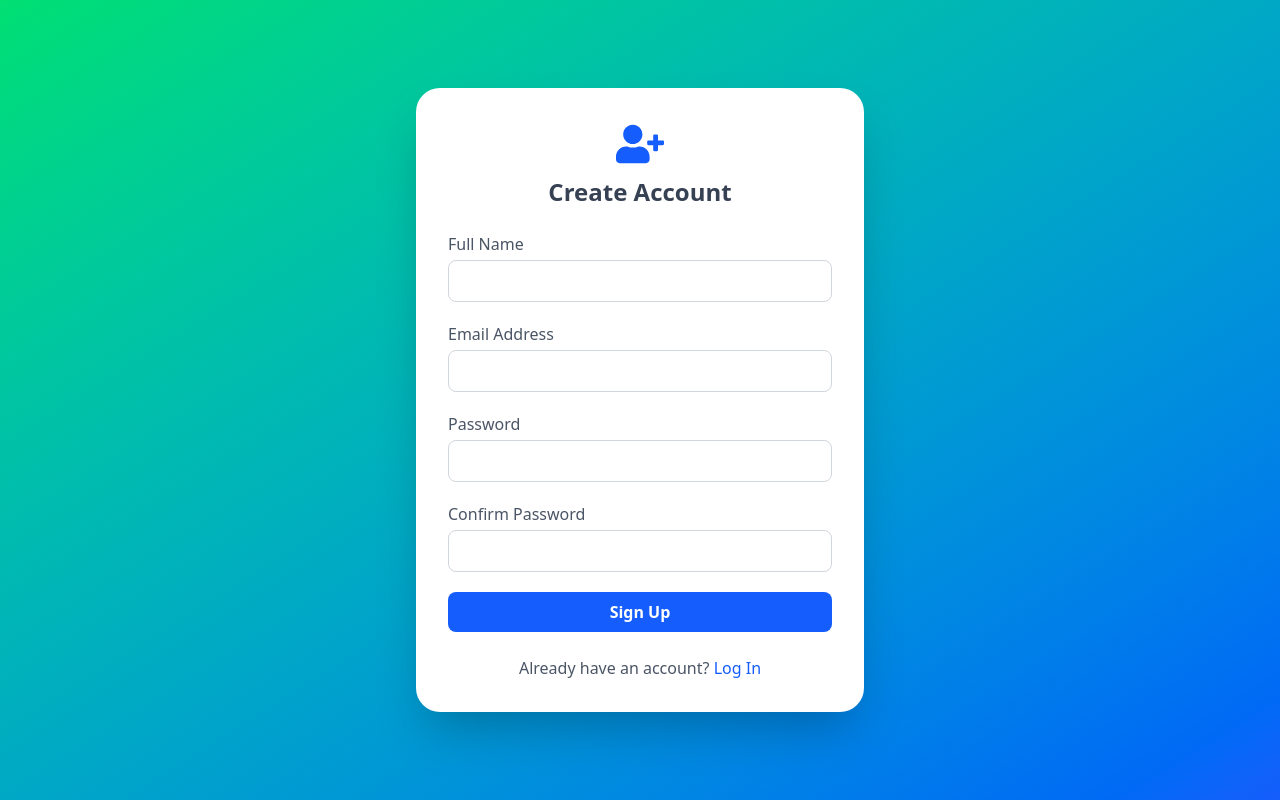
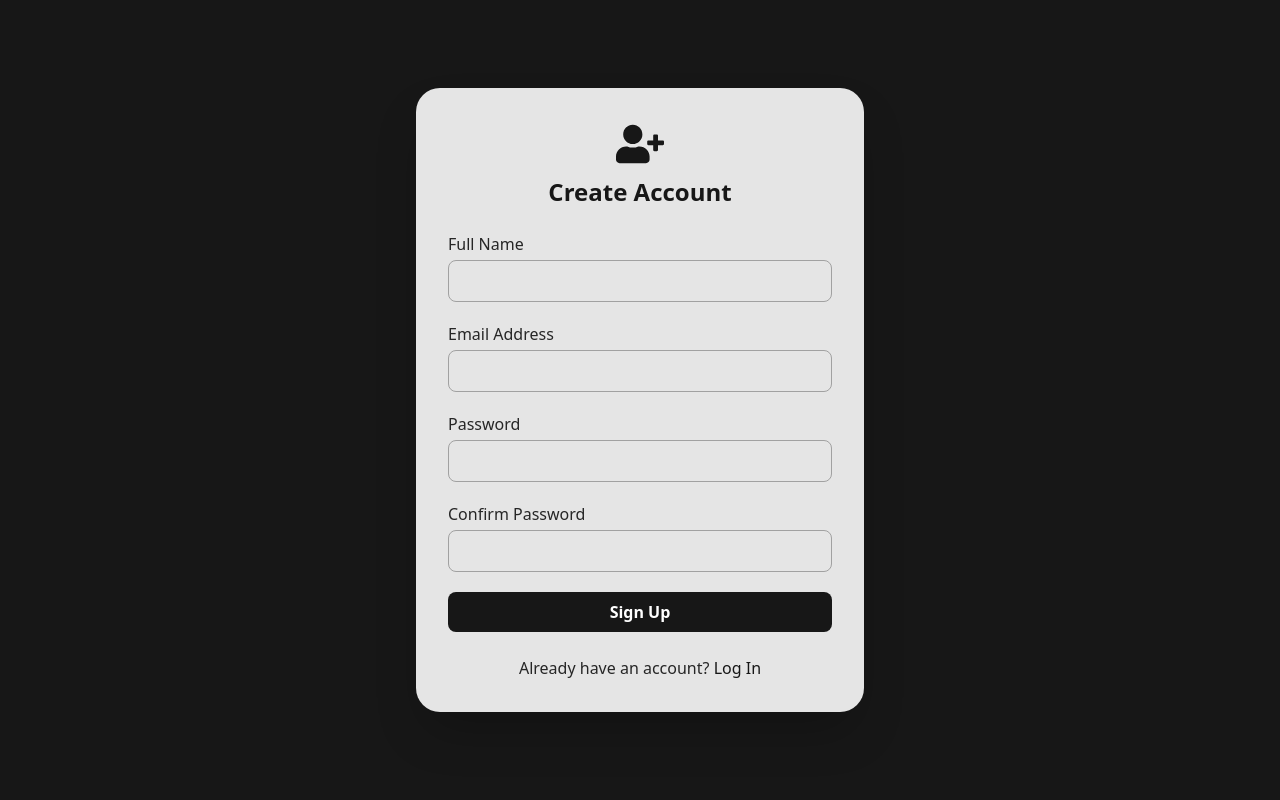
Before and after one commit to AzzamAlshaye/W7-D4-Hw, a React (Vite) app: page /register in a window 1280 px wide. Built offline with nearby package versions, Linux system fonts and the light colour scheme.

Commit message:
nav done

```diff
--- a/package.json
+++ b/package.json
@@ -1,5 +1,5 @@
 {
-  "name": "w7-d4-lab1",
+  "name": "w7-d4-hw",
   "private": true,
   "version": "0.0.0",
   "type": "module",
--- a/src/components/Navbar.jsx
+++ b/src/components/Navbar.jsx
@@ -15,14 +15,14 @@ export default function Navbar() {
     const isAuth = localStorage.getItem("isAuthenticated") === "true";
     setAuth(isAuth);
     if (isAuth) {
-      const storedUser = JSON.parse(localStorage.getItem("user") || "{}");
-      setUserName(storedUser.fullName || "");
+      const fullName = localStorage.getItem("fullName");
+      setUserName(fullName || "");
     }
   }, []);
 
   const handleLogout = () => {
     localStorage.removeItem("isAuthenticated");
-    localStorage.removeItem("user");
+    localStorage.removeItem("fullName");
     setAuth(false);
     navigate("/login");
   };
@@ -72,11 +72,11 @@ export default function Navbar() {
           ) : (
             <>
               <span className="block px-6 py-3 font-medium text-black">
-                {userName}
+                {`Welcome , ${userName}`}
               </span>
               <button
                 onClick={handleLogout}
-                className="block px-6 py-3 font-medium rounded-md text-black hover:bg-neutral-900 hover:text-white"
+                className="block px-6 py-3 font-medium rounded-md text-black hover:bg-neutral-900 hover:text-white border"
               >
                 Logout
               </button>
@@ -141,15 +141,15 @@ export default function Navbar() {
             </>
           ) : (
             <>
-              <span className="px-6 py-3 font-medium text-black">
-                {userName}
+              <span className="px-3 py-3 font-medium text-black">
+                {`Welcome , ${userName}`}
               </span>
               <button
                 onClick={() => {
                   handleLogout();
                   setMenuOpen(false);
                 }}
-                className="px-6 py-3 font-medium rounded-md text-black hover:bg-neutral-900 hover:text-white"
+                className="px-6 py-3 font-medium rounded-md text-black hover:bg-neutral-900 hover:text-white border"
               >
                 Logout
               </button>
--- a/src/pages/LoginPage.jsx
+++ b/src/pages/LoginPage.jsx
@@ -25,17 +25,15 @@ export default function LoginPage() {
 
   const onSubmit = async (values, { setSubmitting }) => {
     try {
-      // fetch user by email
       const resp = await axios.get(
         "https://68370703664e72d28e432cf6.mockapi.io/login",
         { params: { email: values.email } }
       );
-
       const users = resp.data;
       if (users.length === 0) {
         toast.error("No account found with that email.");
       } else {
-        const user = users[0]; // assume unique emails
+        const user = users[0];
         if (user.password === values.password) {
           localStorage.setItem("isAuthenticated", "true");
           localStorage.setItem("fullName", user.fullName);
@@ -56,10 +54,15 @@ export default function LoginPage() {
   };
 
   return (
-    <div className="min-h-screen flex items-center justify-center bg-gradient-to-br from-green-400 to-blue-600 p-6">
+    <div className="min-h-screen flex items-center justify-center bg-neutral-900 p-6">
       <ToastContainer position="top-center" />
-      <div className="bg-white bg-opacity-90 backdrop-blur-lg shadow-2xl rounded-3xl max-w-md w-full p-8">
-        <h2 className="text-3xl font-bold text-gray-700 mb-6 text-center">
+      <div className="bg-neutral-200 shadow-2xl rounded-3xl max-w-md w-full p-8">
+        <img
+          src="logo.svg"
+          alt=""
+          className="h-30 flex justify-center items-center w-full"
+        />
+        <h2 className="text-3xl font-bold text-neutral-900 mb-6 text-center">
           Log In
         </h2>
 
@@ -73,7 +76,7 @@ export default function LoginPage() {
               <div>
                 <label
                   htmlFor="email"
-                  className="block text-gray-600 font-medium mb-1"
+                  className="block text-neutral-800 font-medium mb-1"
                 >
                   Email Address
                 </label>
@@ -81,7 +84,7 @@ export default function LoginPage() {
                   type="email"
                   id="email"
                   name="email"
-                  className="w-full px-4 py-2 border border-gray-300 rounded-lg focus:outline-none focus:ring-2 focus:ring-blue-300"
+                  className="w-full px-4 py-2 border border-neutral-400 rounded-lg focus:outline-none focus:ring-2 focus:ring-neutral-500"
                 />
                 <ErrorMessage
                   name="email"
@@ -93,7 +96,7 @@ export default function LoginPage() {
               <div>
                 <label
                   htmlFor="password"
-                  className="block text-gray-600 font-medium mb-1"
+                  className="block text-neutral-800 font-medium mb-1"
                 >
                   Password
                 </label>
@@ -101,7 +104,7 @@ export default function LoginPage() {
                   type="password"
                   id="password"
                   name="password"
-                  className="w-full px-4 py-2 border border-gray-300 rounded-lg focus:outline-none focus:ring-2 focus:ring-blue-300"
+                  className="w-full px-4 py-2 border border-neutral-400 rounded-lg focus:outline-none focus:ring-2 focus:ring-neutral-500"
                 />
                 <ErrorMessage
                   name="password"
@@ -113,7 +116,7 @@ export default function LoginPage() {
               <button
                 type="submit"
                 disabled={isSubmitting}
-                className="w-full py-2 bg-blue-600 text-white font-semibold rounded-lg hover:bg-blue-700 transition disabled:opacity-50"
+                className="w-full py-2 bg-neutral-900 text-white font-semibold rounded-lg hover:bg-neutral-800 transition disabled:opacity-50"
               >
                 {isSubmitting ? "Logging In..." : "Log In"}
               </button>
@@ -121,11 +124,11 @@ export default function LoginPage() {
           )}
         </Formik>
 
-        <p className="mt-6 text-center text-gray-600">
+        <p className="mt-6 text-center text-neutral-800">
           Don’t have an account?{" "}
           <Link
             to="/register"
-            className="text-blue-600 font-medium hover:underline"
+            className="text-neutral-900 font-medium hover:underline"
           >
             Register
           </Link>
--- a/src/pages/Register.jsx
+++ b/src/pages/Register.jsx
@@ -1,3 +1,4 @@
+// src/pages/Register.jsx
 import React from "react";
 import { Formik, Form, Field, ErrorMessage } from "formik";
 import { useNavigate, Link } from "react-router";
@@ -66,12 +67,14 @@ export default function Register() {
   };
 
   return (
-    <div className="min-h-screen flex items-center justify-center bg-gradient-to-br from-green-400 to-blue-600 p-6">
+    <div className="min-h-screen flex items-center justify-center bg-neutral-900 p-6">
       <ToastContainer position="top-center" />
-      <div className="bg-white bg-opacity-90 backdrop-blur-lg shadow-2xl rounded-3xl max-w-md w-full p-8">
+      <div className="bg-neutral-200 shadow-2xl rounded-3xl max-w-md w-full p-8">
         <div className="flex flex-col items-center mb-6">
-          <FaUserPlus className="text-5xl text-blue-600 mb-2" />
-          <h2 className="text-2xl font-bold text-gray-700">Create Account</h2>
+          <FaUserPlus className="text-5xl text-neutral-900 mb-2" />
+          <h2 className="text-2xl font-bold text-neutral-900">
+            Create Account
+          </h2>
         </div>
 
         <Formik
@@ -84,7 +87,7 @@ export default function Register() {
               <div>
                 <label
                   htmlFor="fullName"
-                  className="block text-gray-600 font-medium mb-1"
+                  className="block text-neutral-800 font-medium mb-1"
                 >
                   Full Name
                 </label>
@@ -92,7 +95,7 @@ export default function Register() {
                   type="text"
                   id="fullName"
                   name="fullName"
-                  className="w-full px-4 py-2 border border-gray-300 rounded-lg focus:outline-none focus:ring-2 focus:ring-blue-300"
+                  className="w-full px-4 py-2 border border-neutral-400 rounded-lg focus:outline-none focus:ring-2 focus:ring-neutral-500"
                 />
                 <ErrorMessage
                   name="fullName"
@@ -104,7 +107,7 @@ export default function Register() {
               <div>
                 <label
                   htmlFor="email"
-                  className="block text-gray-600 font-medium mb-1"
+                  className="block text-neutral-800 font-medium mb-1"
                 >
                   Email Address
                 </label>
@@ -112,7 +115,7 @@ export default function Register() {
                   type="email"
                   id="email"
                   name="email"
-                  className="w-full px-4 py-2 border border-gray-300 rounded-lg focus:outline-none focus:ring-2 focus:ring-blue-300"
+                  className="w-full px-4 py-2 border border-neutral-400 rounded-lg focus:outline-none focus:ring-2 focus:ring-neutral-500"
                 />
                 <ErrorMessage
                   name="email"
@@ -124,7 +127,7 @@ export default function Register() {
               <div>
                 <label
                   htmlFor="password"
-                  className="block text-gray-600 font-medium mb-1"
+                  className="block text-neutral-800 font-medium mb-1"
                 >
                   Password
                 </label>
@@ -132,7 +135,7 @@ export default function Register() {
                   type="password"
                   id="password"
                   name="password"
-                  className="w-full px-4 py-2 border border-gray-300 rounded-lg focus:outline-none focus:ring-2 focus:ring-blue-300"
+                  className="w-full px-4 py-2 border border-neutral-400 rounded-lg focus:outline-none focus:ring-2 focus:ring-neutral-500"
                 />
                 <ErrorMessage
                   name="password"
@@ -144,7 +147,7 @@ export default function Register() {
               <div>
                 <label
                   htmlFor="confirmPassword"
-                  className="block text-gray-600 font-medium mb-1"
+                  className="block text-neutral-800 font-medium mb-1"
                 >
                   Confirm Password
                 </label>
@@ -152,7 +155,7 @@ export default function Register() {
                   type="password"
                   id="confirmPassword"
                   name="confirmPassword"
-                  className="w-full px-4 py-2 border border-gray-300 rounded-lg focus:outline-none focus:ring-2 focus:ring-blue-300"
+                  className="w-full px-4 py-2 border border-neutral-400 rounded-lg focus:outline-none focus:ring-2 focus:ring-neutral-500"
                 />
                 <ErrorMessage
                   name="confirmPassword"
@@ -164,7 +167,7 @@ export default function Register() {
               <button
                 type="submit"
                 disabled={isSubmitting}
-                className="w-full py-2 bg-blue-600 text-white font-semibold rounded-lg hover:bg-blue-500 transition disabled:opacity-50"
+                className="w-full py-2 bg-neutral-900 text-white font-semibold rounded-lg hover:bg-neutral-800 transition disabled:opacity-50"
               >
                 {isSubmitting ? "Signing Up..." : "Sign Up"}
               </button>
@@ -172,11 +175,11 @@ export default function Register() {
           )}
         </Formik>
 
-        <p className="mt-6 text-center text-gray-600">
+        <p className="mt-6 text-center text-neutral-800">
           Already have an account?{" "}
           <Link
             to="/login"
-            className="text-blue-600 font-medium hover:underline"
+            className="text-neutral-900 font-medium hover:underline"
           >
             Log In
           </Link>
```
Also changed, not shown: 1 other file (tests, documents, lock files or other folders).
